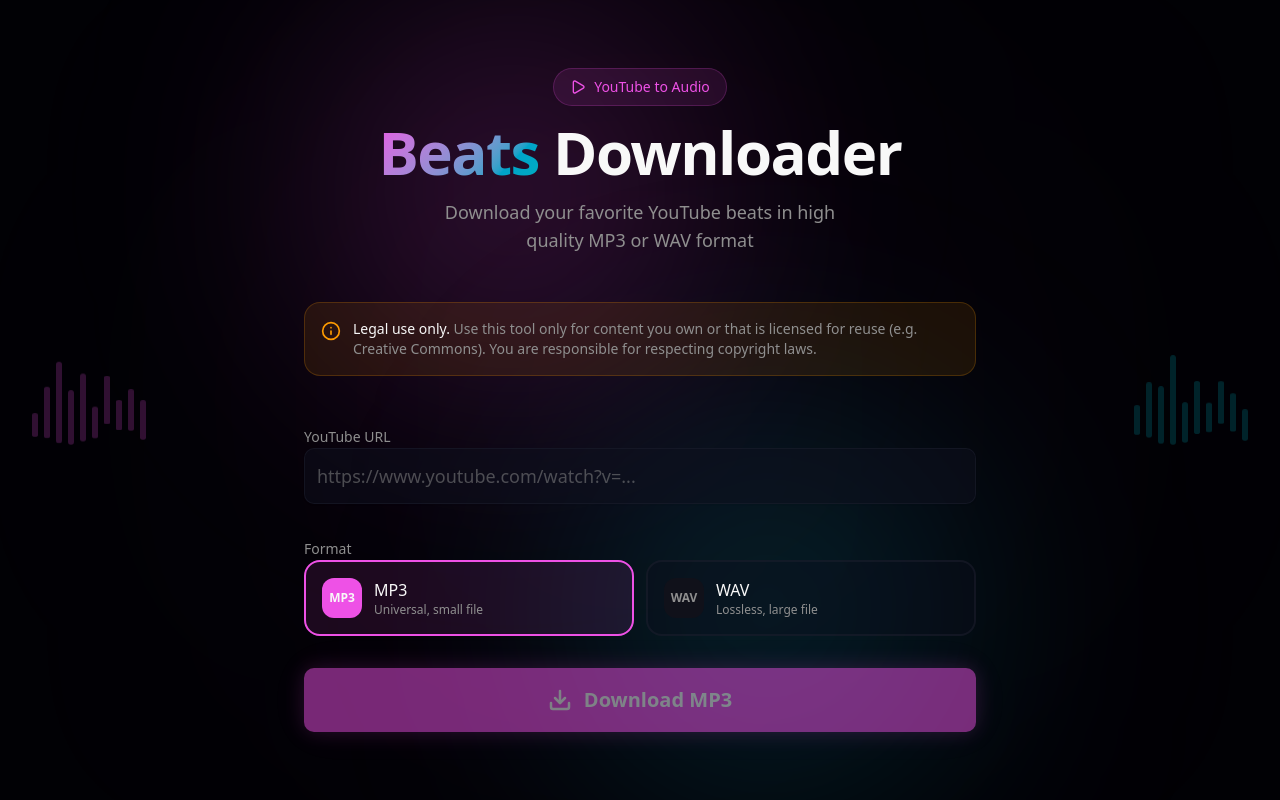
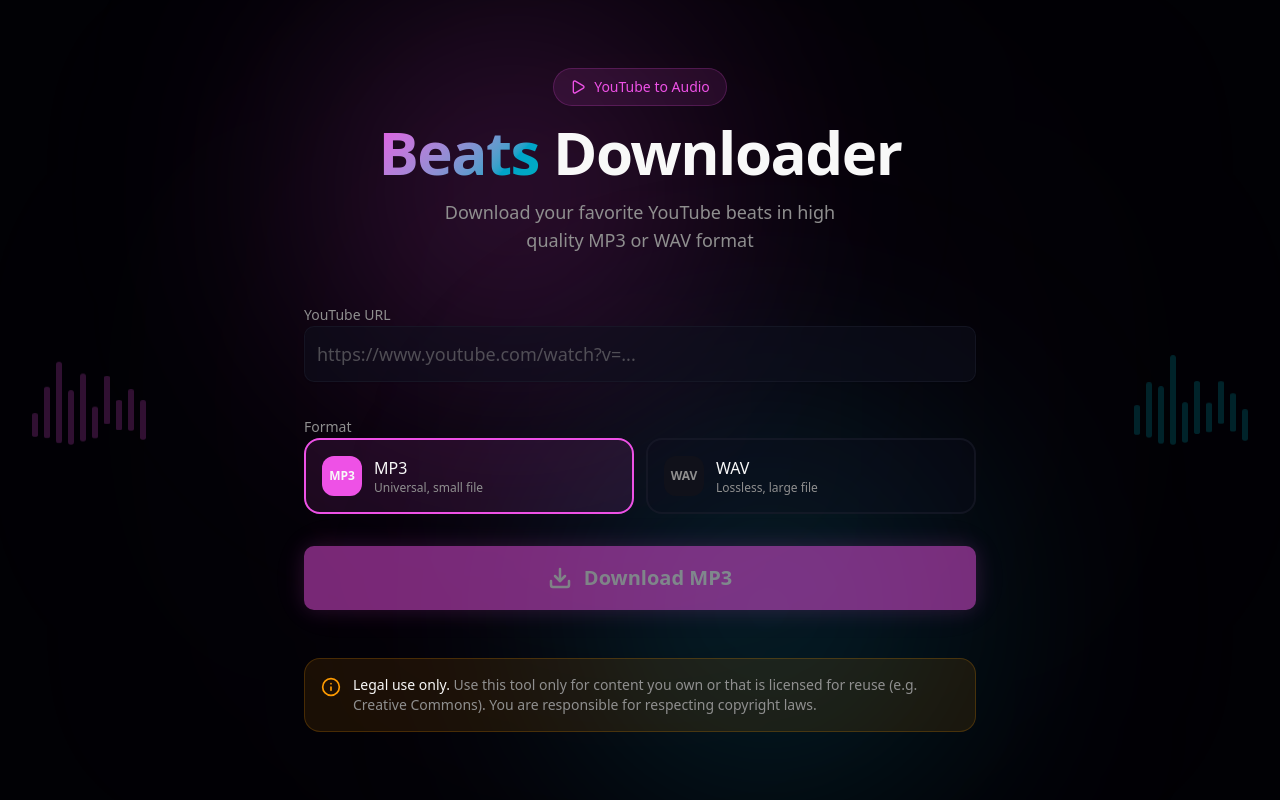
Before and after one commit to tobiasvdorp/youtube-audio-downloader, a Next.js app: page / in a window 1280 px wide. Built offline with nearby package versions, Linux system fonts and the light colour scheme.

Commit message:
move disclaimer

```diff
--- a/src/app/page.tsx
+++ b/src/app/page.tsx
@@ -34,6 +34,9 @@
           </p>
         </div>
 
+        {/* Download Form */}
+        <DownloadForm />
+
         {/* Legal Notice */}
         <div className="flex gap-3 p-4 bg-amber-500/10 rounded-xl border border-amber-500/20 text-sm">
           <Info className="size-5 text-amber-500 shrink-0 mt-0.5" />
@@ -44,9 +47,6 @@
             copyright laws.
           </p>
         </div>
-
-        {/* Download Form */}
-        <DownloadForm />
       </div>
     </main>
   );
```
